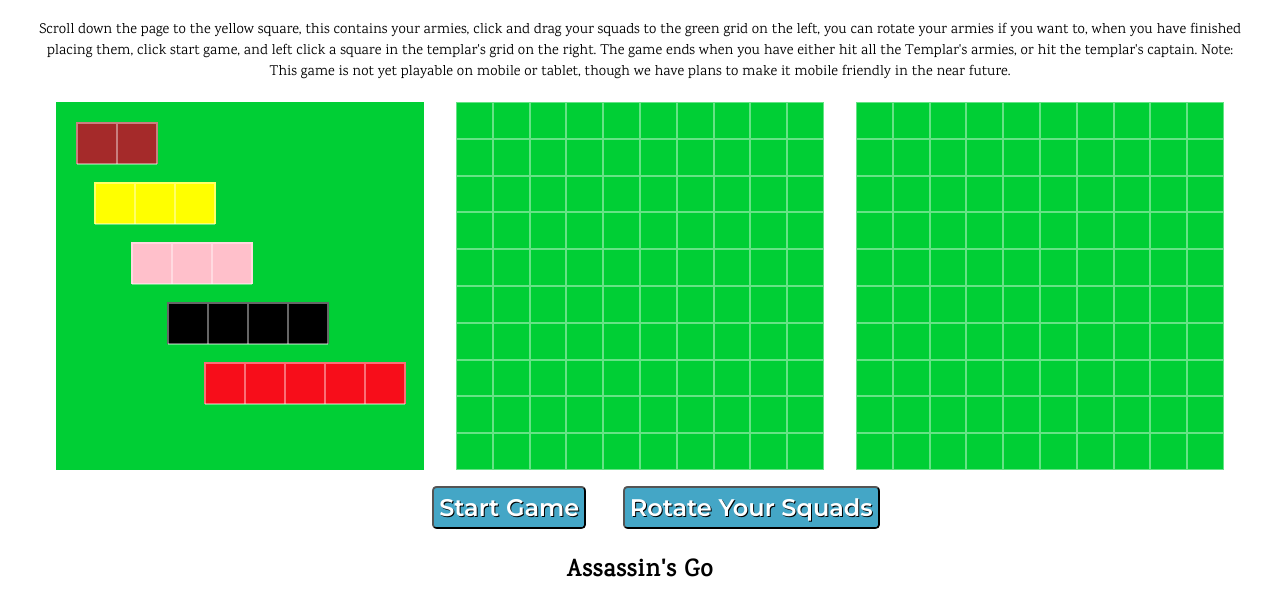
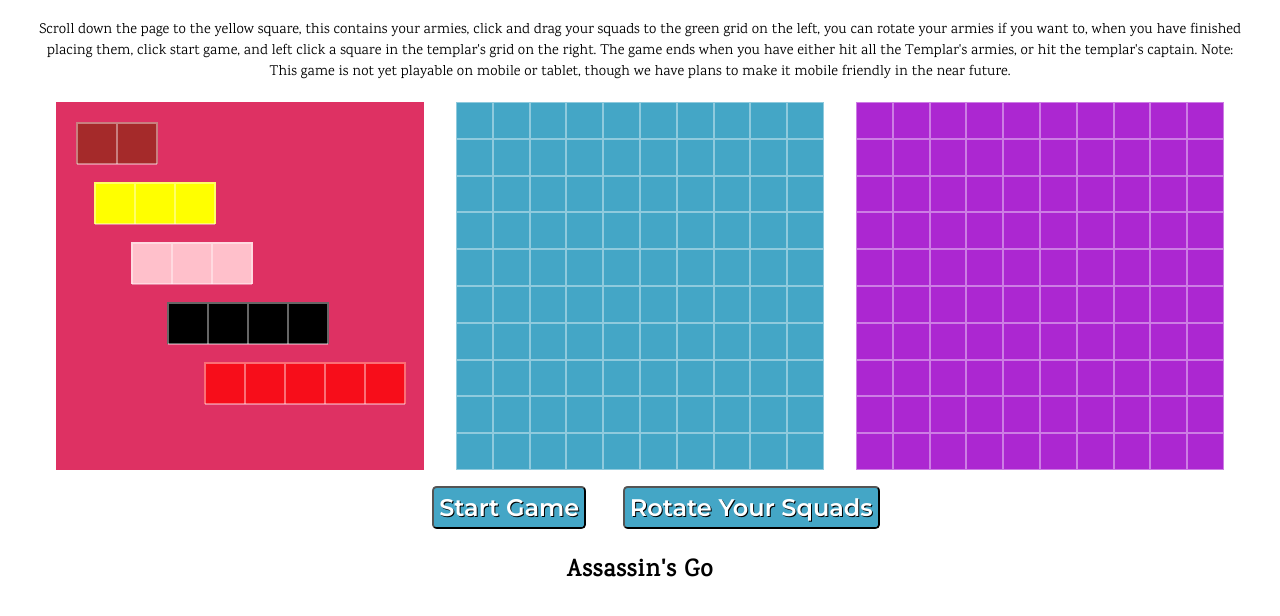
Before and after one commit to AJWest22/MS2-submission, a plain HTML site: page index.html in a window 1280 px wide. Shown: the part 666-1282 px from the top of the page. Drawn offline with Linux system fonts and the light colour scheme.

Commit message:
Update styling of site

```diff
--- a/style.css
+++ b/style.css
@@ -97,7 +97,6 @@ p {
     margin: 2vmin;
     margin-top: 8em;
     display: grid;
-    background-color: #00cf35;
     /*code from webdev simplified*/
     grid-template-rows: repeat(10, 4.6vmin);
     grid-template-columns: repeat(10, 4.6vmin);
@@ -107,8 +106,16 @@ p {
     border: 1px solid hsla(0, 0%, 100%, .4)
 }
 
+.grid-assassin {
+    background-color: #44a6c6;
+}
+
+.grid-templar {
+    background-color: #ac27d1;
+}
+
 .grid-templar > .lost {
-    background-color: #00cf35 !important;
+    background-color: #ac27d1 !important;
     border-radius: 0 !important;
 }
 
@@ -134,6 +141,10 @@ p {
 
 .hit::after {
     background-color:#FF7700;
+}
+
+.armies-display {
+    background-color: #DE3163;
 }
 
 .lookoutpost-container {
```
